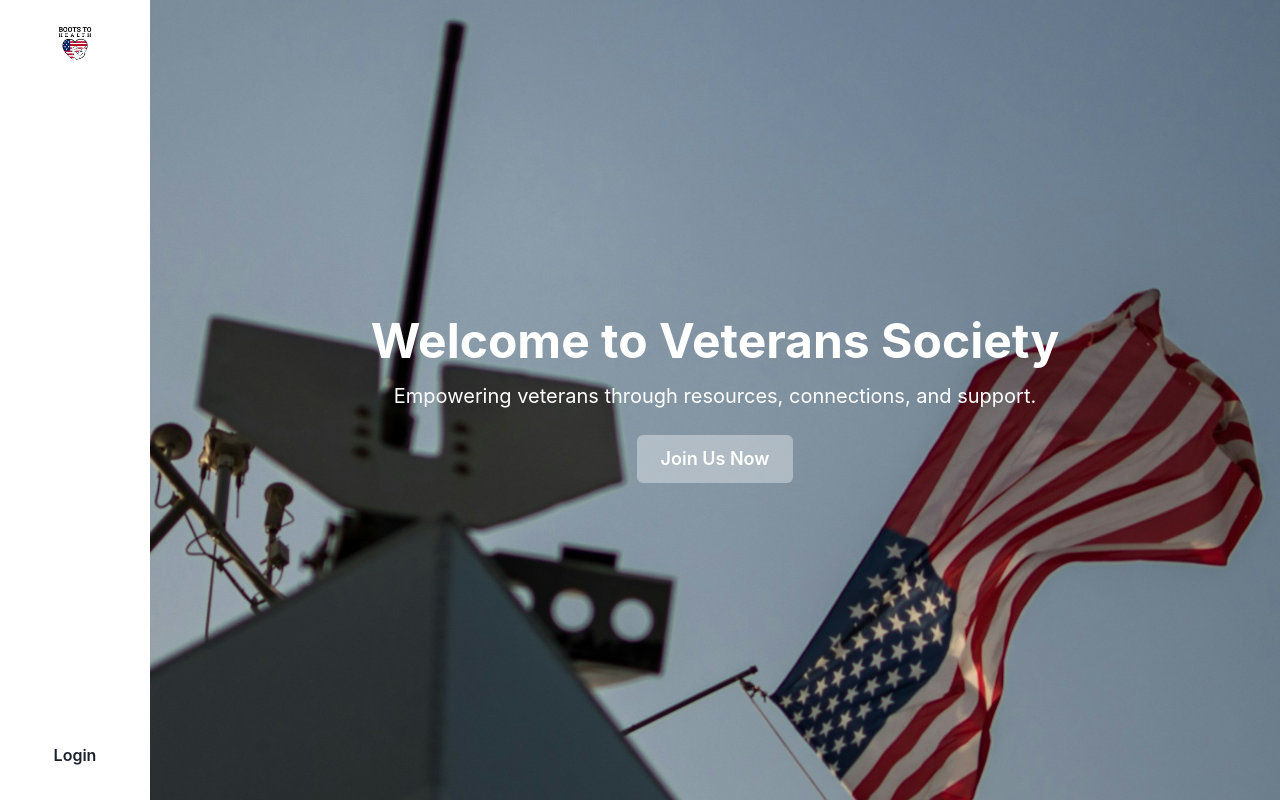
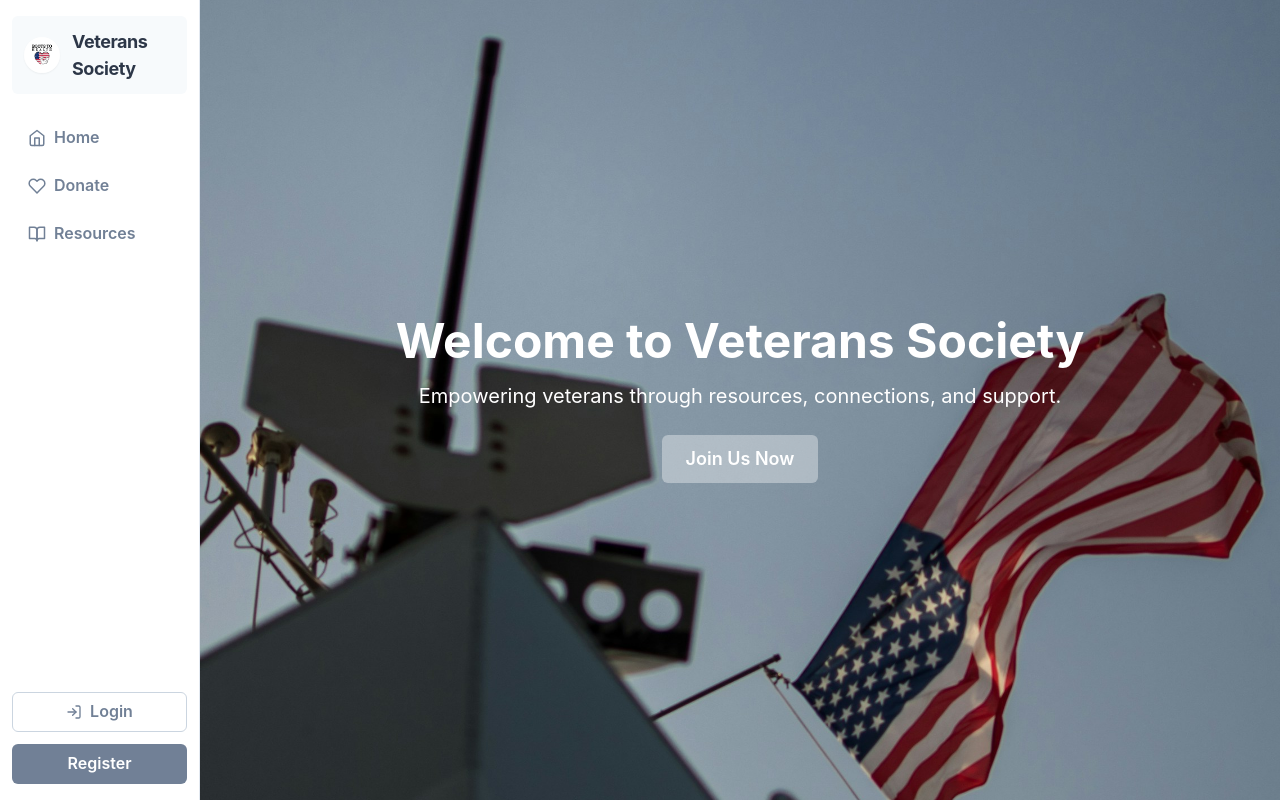
Before and after one commit to michellechang02/veterans-society, a React (Vite) app in the folder frontend/: page / in a window 1280 px wide. Built offline with nearby package versions, Linux system fonts and the light colour scheme.

Commit message:
feat(register): registration + navbar ui

```diff
--- a/frontend/src/Api/postData.tsx
+++ b/frontend/src/Api/postData.tsx
@@ -6,6 +6,12 @@ interface PostUserParams {
   setErrors: (errors: string | null) => void;
   navigate: (path: string) => void;
   toast: (options: UseToastOptions) => void;
+  setAuth: {
+    setAuthUsername: (username: string | null) => void;
+    setAuthToken: (token: string | null) => void;
+    setIsAdmin: (isAdmin: boolean) => void;
+    setAuth: (isAuthenticated: boolean) => void;
+  };
 }
 
 export const postUser = async ({
@@ -13,27 +19,40 @@ export const postUser = async ({
   setErrors,
   navigate,
   toast,
+  setAuth,
 }: PostUserParams) => {
   setErrors(null);
 
   // Additional frontend validation
   if (formData.isVeteran) {
-    if (
-      !formData.employmentStatus ||
-      !formData.workLocation ||
-      !formData.liveLocation ||
-      formData.weight === 0 ||
-      formData.height === 0
-    ) {
-      setErrors("Please fill out all required fields for veterans.");
+    const requiredVeteranFields = ['employmentStatus', 'liveLocation', 'weight', 'height'];
+
+    // Only check workLocation if employed
+    if (formData.employmentStatus === 'Employed' && !formData.workLocation) {
+      setErrors("Work location is required for employed veterans.");
       toast({
         title: 'Validation Error',
-        description: "Please fill out all required fields for veterans.",
+        description: "Work location is required for employed veterans.",
         status: 'error',
         duration: 5000,
         isClosable: true,
       });
       return;
+    }
+
+    // Check other required fields
+    for (const field of requiredVeteranFields) {
+      if (!formData[field] && formData[field] !== 0) {
+        setErrors(`Please fill out all required fields for veterans (${field} is missing).`);
+        toast({
+          title: 'Validation Error',
+          description: `Please fill out all required fields for veterans (${field} is missing).`,
+          status: 'error',
+          duration: 5000,
+          isClosable: true,
+        });
+        return;
+      }
     }
   }
 
@@ -44,14 +63,13 @@ export const postUser = async ({
       workLocation: formData.workLocation || '',
       employmentStatus: formData.employmentStatus || '',
       liveLocation: formData.liveLocation || '',
-      weight: formData.weight,
-      height: formData.height,
+      weight: formData.weight || 0,
+      height: formData.height || 0,
       isVeteran: formData.isVeteran || false,
       email: formData.email !== '' ? formData.email : null,
     };
 
     const response = await axios.post('http://127.0.0.1:8000/users/register', payload);
-
 
     // Show success toast based on response data
     toast({
@@ -62,7 +80,32 @@ export const postUser = async ({
       isClosable: true,
     });
 
-    navigate('/login'); // Redirect to login after successful registration
+    // Automatically log in the user
+    try {
+      const loginResponse = await postLogin(formData.username, formData.password);
+
+      // Store the token and role in localStorage
+      localStorage.setItem('token', loginResponse.access_token);
+      localStorage.setItem('role', loginResponse.role);
+      localStorage.setItem('username', formData.username);
+      localStorage.setItem('authToken', loginResponse.access_token);
+      localStorage.setItem('loginTime', Date.now().toString());
+
+      // Update auth context - ensure correct admin status is set
+      setAuth.setAuthUsername(formData.username);
+      setAuth.setAuthToken(loginResponse.access_token);
+      setAuth.setIsAdmin(loginResponse.role === 'admin');
+      setAuth.setAuth(true);
+
+      console.log("Auto-login successful with role:", loginResponse.role);
+
+      // Navigate to user's feed page after successful login
+      navigate(`/${formData.username}/feed`);
+    } catch (loginError) {
+      console.error("Auto-login failed:", loginError);
+      // If auto-login fails, redirect to login page as fallback
+      navigate('/login');
+    }
   } catch (err: any) {
     let errorMessages = 'An unexpected error occurred.';
     if (err.response && err.response.data && err.response.data.detail) {
--- a/frontend/src/App.tsx
+++ b/frontend/src/App.tsx
@@ -27,15 +27,18 @@ function App() {
       <ChakraProvider>
         <AuthProvider>
           <Flex height="100vh" width="100vw" overflow="hidden">
-            <Box width="150px" flexShrink={0} height="100vh" position="fixed" left={0} top={0}>
+            <Box width="200px" flexShrink={0} height="100vh" position="fixed" left={0} top={0}>
               <Navbar />
             </Box>
-            <Box flex="1" height="100vh" overflowY="auto" marginLeft="150px">
+            <Box flex="1" height="100vh" overflowY="auto" marginLeft="200px">
               <Suspense fallback={<Loading />}>
                 <Routes>
                   <Route path="/" element={<Home />} />
                   <Route path="/register" element={<Register />} />
                   <Route path="/login" element={<Login />} />
+                  <Route path="/resources" element={<Resources />} />
+                  <Route path="/donate" element={<Donate />} />
+
                   <Route element={<ProtectedRoute allowedRoles={["user", "admin"]} />}>
                     <Route path="/:username/feed" element={<Feed />} />
                     <Route path="/:username/chat" element={<Chat />} />
@@ -43,14 +46,12 @@ function App() {
                     <Route path="/:username/fitness" element={<Fitness />} />
                     <Route path="/:username/search" element={<UserSearch />} />
                     <Route path="/:username/users" element={<Profile />} />
-                    <Route path="/resources" element={<Resources />} />
-                    <Route path="/donate" element={<Donate />} />
                     <Route path="/:username/visit/:otherUsername" element={<OtherProfile />} />
                   </Route>
+
                   <Route element={<ProtectedRoute allowedRoles={["admin"]} />}>
                     <Route path="/:username/fitness/admin_view" element={<AdminFitness />} />
                     <Route path="/:username/users/admin_view" element={<Profile />} />
-                    <Route path="/resources" element={<Resources />} />
                     <Route path="/:username/visit/:otherUsername" element={<OtherProfile />} />
                   </Route>
                 </Routes>
--- a/frontend/src/Auth/Auth.tsx
+++ b/frontend/src/Auth/Auth.tsx
@@ -8,6 +8,8 @@ interface AuthContextType {
   logout: () => void;
   isAdmin: boolean;
   setIsAdmin: (isAdmin: boolean) => void;
+  isAuthenticated: boolean;
+  setAuth: (isAuthenticated: boolean) => void;
 }
 
 const AuthContext = createContext<AuthContextType | undefined>(undefined);
@@ -16,12 +18,18 @@ export const AuthProvider: React.FC<{ children: ReactNode }> = ({ children }) =>
   const [username, setUsername] = useState<string | null>(() => localStorage.getItem("username"));
   const [authToken, setAuthToken] = useState<string | null>(() => localStorage.getItem("authToken"));
   const [isAdmin, setIsAdmin] = useState<boolean>(() => localStorage.getItem("role") === "admin");
+  const [isAuthenticated, setIsAuthenticated] = useState<boolean>(() => !!localStorage.getItem("token"));
+
+  const setAuth = (isAuthenticated: boolean) => {
+    setIsAuthenticated(isAuthenticated);
+  };
 
   const logout = () => {
     localStorage.clear();
     setUsername(null);
     setAuthToken(null);
     setIsAdmin(false);
+    setIsAuthenticated(false);
   };
 
   // Session management
@@ -56,6 +64,7 @@ export const AuthProvider: React.FC<{ children: ReactNode }> = ({ children }) =>
       setAuthToken(token);
       setUsername(user);
       setIsAdmin(role === "admin");
+      setIsAuthenticated(true);
     }
   }, []);
 
@@ -67,6 +76,8 @@ export const AuthProvider: React.FC<{ children: ReactNode }> = ({ children }) =>
     logout,
     isAdmin,
     setIsAdmin,
+    isAuthenticated,
+    setAuth,
   };
   return (
     <AuthContext.Provider value={contextValue}>
--- a/frontend/src/components/Navbar.tsx
+++ b/frontend/src/components/Navbar.tsx
@@ -1,28 +1,26 @@
-import { Box, VStack, useMediaQuery, Image, Avatar, Button, IconButton, Center } from '@chakra-ui/react';
+import { Box, VStack, useMediaQuery, Image, Avatar, Button, IconButton, Flex, Text } from '@chakra-ui/react';
 import { useNavigate } from 'react-router-dom';
 import { useAuth } from '../Auth/Auth';
 import { useEffect, useState } from 'react';
 import { getUserProfilePic } from '../Api/getData';
-import { LogOut, LogIn } from 'react-feather';
+import { LogOut, LogIn, Home, Users, MessageCircle, Grid, Activity, Search, Heart, BookOpen } from 'react-feather';
 
 const Navbar: React.FC = () => {
-  const [isDesktop] = useMediaQuery('(min-width: 48em)');
+  const [isDesktop] = useMediaQuery('(min-width: 50em)');
   const navigate = useNavigate();
-  const { username, setUsername, setAuthToken } = useAuth();
-  const [profilePic, setProfilePic] = useState<string>('')
+  const { username, logout } = useAuth();
+  const [profilePic, setProfilePic] = useState<string>('');
 
   const handleLogout = () => {
-    localStorage.clear();
-    setUsername(null);
-    setAuthToken(null);
+    logout();
     navigate('/login');
   };
 
   useEffect(() => {
     const fetchProfilePic = async () => {
-            if (username !== null && username !== undefined) {
+      if (username) {
         try {
-                    const pfp = await getUserProfilePic(username!);
+          const pfp = await getUserProfilePic(username);
           setProfilePic(pfp);
         } catch (error) {
           console.error("Failed to fetch profile picture:", error);
@@ -34,65 +32,235 @@ const Navbar: React.FC = () => {
   }, [username]);
 
   return (
-        <Box as="nav" bg="bg-surface" boxShadow="md" width="150px" height="100vh" position="fixed" left={0} top={0} p={6}>
-            <Center height="100%">
-                <VStack align="center" spacing={8} height="100%" justify="space-between">
+    <Box
+      as="nav"
+      bg="white"
+      boxShadow="lg"
+      width="200px"
+      height="100vh"
+      position="fixed"
+      left={0}
+      top={0}
+      py={4}
+      px={3}
+      borderRight="1px"
+      borderColor="gray.200"
+      display="flex"
+      flexDirection="column"
+    >
       {/* Logo Section */}
+      <Flex
+        align="center"
+        mb={6}
+        p={3}
+        borderRadius="md"
+        bgColor="gray.50"
+      >
+        <Image
+          src="/vite.png"
+          alt="Veterans Society"
+          boxSize="36px"
+          mr={3}
+          borderRadius="full"
+          shadow="sm"
+        />
+        <Text
+          fontWeight="bold"
+          fontSize="lg"
+          color="gray.700"
+          letterSpacing="tight"
+        >
+          Veterans Society
+        </Text>
+      </Flex>
+
+      {/* Navigation Buttons */}
+      {isDesktop && (
+        <VStack align="start" spacing={2} width="100%" flex="1">
           <Button
-                        colorScheme="white"
-                        borderRadius="full"
-                        onClick={() => navigate('/')}
+            leftIcon={<Home size={18} />}
+            onClick={() => navigate(`/`)}
             variant="ghost"
+            borderRadius="md"
+            _hover={{ bg: 'gray.100', color: 'gray.700' }}
+            color="gray.500"
+            justifyContent="flex-start"
+            width="100%"
+            size="md"
+            py={5}
           >
-                        <Image src="/vite.png" alt="Logo" boxSize="60px" />
+            Home
           </Button>
 
-                    {/* Navigation Buttons */}
-                    {isDesktop && username && (
-                        <VStack align="center" spacing={4}>
-                            <Button onClick={() => navigate(`/`)} variant="ghost">Home</Button>
-                            <Button onClick={() => navigate(`/${username}/feed`)} variant="ghost">Feed</Button>
-                            <Button onClick={() => navigate(`/${username}/chat`)} variant="ghost">Chat</Button>
-                            <Button onClick={() => navigate(`/${username}/groups`)} variant="ghost">Groups</Button>
-                            <Button onClick={() => navigate(`/${username}/fitness`)} variant="ghost">Fitness</Button>
-                            <Button onClick={() => navigate(`/${username}/search`)} variant="ghost">Users</Button>
-                            <Button onClick={() => navigate(`/donate`)} variant="ghost">Donate</Button>
-                            <Button onClick={() => navigate(`/resources`)} variant="ghost">Resources</Button>
+          {username && (
+            <>
+              <Button
+                leftIcon={<Grid size={18} />}
+                onClick={() => navigate(`/${username}/feed`)}
+                variant="ghost"
+                borderRadius="md"
+                _hover={{ bg: 'gray.100', color: 'gray.700' }}
+                color="gray.500"
+                justifyContent="flex-start"
+                width="100%"
+                size="md"
+                py={5}
+              >
+                Feed
+              </Button>
+              <Button
+                leftIcon={<MessageCircle size={18} />}
+                onClick={() => navigate(`/${username}/chat`)}
+                variant="ghost"
+                borderRadius="md"
+                _hover={{ bg: 'gray.100', color: 'gray.700' }}
+                color="gray.500"
+                justifyContent="flex-start"
+                width="100%"
+                size="md"
+                py={5}
+              >
+                Chat
+              </Button>
+              <Button
+                leftIcon={<Users size={18} />}
+                onClick={() => navigate(`/${username}/groups`)}
+                variant="ghost"
+                borderRadius="md"
+                _hover={{ bg: 'gray.100', color: 'gray.700' }}
+                color="gray.500"
+                justifyContent="flex-start"
+                width="100%"
+                size="md"
+                py={5}
+              >
+                Groups
+              </Button>
+              <Button
+                leftIcon={<Activity size={18} />}
+                onClick={() => navigate(`/${username}/fitness`)}
+                variant="ghost"
+                borderRadius="md"
+                _hover={{ bg: 'gray.100', color: 'gray.700' }}
+                color="gray.500"
+                justifyContent="flex-start"
+                width="100%"
+                size="md"
+                py={5}
+              >
+                Fitness
+              </Button>
+              <Button
+                leftIcon={<Search size={18} />}
+                onClick={() => navigate(`/${username}/search`)}
+                variant="ghost"
+                borderRadius="md"
+                _hover={{ bg: 'gray.100', color: 'gray.700' }}
+                color="gray.500"
+                justifyContent="flex-start"
+                width="100%"
+                size="md"
+                py={5}
+              >
+                Users
+              </Button>
+            </>
+          )}
+
+          <Button
+            leftIcon={<Heart size={18} />}
+            onClick={() => navigate(`/donate`)}
+            variant="ghost"
+            borderRadius="md"
+            _hover={{ bg: 'gray.100', color: 'gray.700' }}
+            color="gray.500"
+            justifyContent="flex-start"
+            width="100%"
+            size="md"
+            py={5}
+          >
+            Donate
+          </Button>
+          <Button
+            leftIcon={<BookOpen size={18} />}
+            onClick={() => navigate(`/resources`)}
+            variant="ghost"
+            borderRadius="md"
+            _hover={{ bg: 'gray.100', color: 'gray.700' }}
+            color="gray.500"
+            justifyContent="flex-start"
+            width="100%"
+            size="md"
+            py={5}
+          >
+            Resources
+          </Button>
         </VStack>
       )}
 
       {/* Profile and Logout */}
       {isDesktop && username && (
-                        <VStack align="center" spacing={4} mt="auto">
+        <Box width="100%" mt="auto" pt={4} borderTop="1px" borderColor="gray.100">
+          <Flex align="center" mb={3} p={2} borderRadius="md" _hover={{ bg: 'gray.50' }}
+                onClick={() => navigate(`/${username}/users`)} cursor="pointer">
+            <Avatar
+              size="sm"
+              name={username}
+              src={profilePic}
+              mr={3}
+            />
+            <Text fontSize="sm" fontWeight="medium" color="gray.700" noOfLines={1}>
+              {username}
+            </Text>
+          </Flex>
           <Button
-                                onClick={() => {
-                                    navigate(`/${username}/users`);
-                                }}
+            onClick={handleLogout}
+            leftIcon={<LogOut size={18} />}
             variant="ghost"
-                                borderRadius="full"
-                                _hover={{ bg: 'transparent' }}
+            borderRadius="md"
+            _hover={{ bg: 'gray.100', color: 'gray.700' }}
+            color="gray.500"
+            width="100%"
+            size="md"
           >
-                                <Avatar size="md" name={username} src={profilePic} />
+            Logout
           </Button>
-                            <IconButton
-                                onClick={handleLogout}
-                                icon={<LogOut />}
-                                aria-label="Logout"
-                                _focus={{ boxShadow: 'none' }}
-                                variant="ghost"
-                                size="lg"
-                            />
-                        </VStack>
+        </Box>
       )}
 
-                    {/* Login Button */}
+      {/* Register and Login Buttons */}
       {isDesktop && !username && (
+        <Box width="100%" mt="auto">
+          <VStack spacing={3} width="100%">
             <Button
               onClick={() => navigate('/login')}
-                            variant="ghost"
+              variant="outline"
+              size="md"
+              width="100%"
+              borderRadius="md"
+              leftIcon={<LogIn size={16} />}
+              _hover={{ bg: 'gray.100' }}
+              _focus={{ boxShadow: 'none' }}
+              color="gray.500"
+              borderColor="gray.300"
             >
               Login
             </Button>
+            <Button
+              onClick={() => navigate('/register')}
+              bg="gray.500"
+              color="white"
+              variant="solid"
+              size="md"
+              width="100%"
+              borderRadius="md"
+              _hover={{ bg: 'gray.600' }}
+              _focus={{ boxShadow: 'none' }}
+            >
+              Register
+            </Button>
+          </VStack>
+        </Box>
       )}
 
       {/* Mobile View */}
@@ -100,11 +268,11 @@ const Navbar: React.FC = () => {
         <IconButton
           aria-label="Open Menu"
           variant="ghost"
-                            icon={<LogIn />}
+          icon={<LogIn size={20} />}
+          color="gray.500"
+          _hover={{ bg: 'gray.100', color: 'gray.700' }}
         />
       )}
-                </VStack>
-            </Center>
     </Box>
   );
 };
--- a/frontend/src/components/Register.tsx
+++ b/frontend/src/components/Register.tsx
@@ -20,6 +20,7 @@ import {
 } from '@chakra-ui/react';
 import { useNavigate } from 'react-router-dom';
 import { postUser } from '../Api/postData';
+import { useAuth } from '../Auth/Auth';
 
 interface FormData {
   firstName: string;
@@ -40,6 +41,7 @@ interface FormData {
 const Register: React.FC = () => {
   const navigate = useNavigate();
   const toast = useToast();
+  const { setUsername: setAuthUsername, setAuthToken, setIsAdmin, setAuth } = useAuth();
 
   const [step, setStep] = useState<number>(1);
   const [formData, setFormData] = useState<FormData>({
@@ -62,16 +64,37 @@ const Register: React.FC = () => {
   const [errors, setErrors] = useState<string | null>(null);
 
   const handleNext = () => {
-    if (step === 2 && formData.isVeteran) {
-      const requiredFields = ['liveLocation', 'employmentStatus'];
+    if (step === 1) {
+      // Validate required fields for first step
+      const requiredFields = ['username', 'firstName', 'lastName', 'password', 'phoneNumber'];
+      const isValid = requiredFields.every(
+        (field) => formData[field as keyof typeof formData] && formData[field as keyof typeof formData] !== ""
+      );
+
+      if (!isValid) {
+        toast({
+          title: 'Please fill out all required fields',
+          status: 'error',
+          duration: 3000,
+          isClosable: true,
+        });
+        return;
+      }
+    } else if (step === 2 && formData.isVeteran) {
+      // Validate required fields for veterans on step 2
+      const requiredFields = ['liveLocation', 'employmentStatus', 'weight', 'height'];
 
       if (formData.employmentStatus === 'Employed') {
         requiredFields.push('workLocation');
       }
 
       const isValid = requiredFields.every(
-        (field) => formData[field as keyof typeof formData] && formData[field as keyof typeof formData] !== ""
+        (field) => {
+          const value = formData[field as keyof typeof formData];
+          return value !== undefined && value !== null && value !== "";
+        }
       );
+
       if (!isValid) {
         toast({
           title: 'Please fill out all required fields',
@@ -139,7 +162,18 @@ const Register: React.FC = () => {
 
   const handleSubmit = async (e: React.FormEvent) => {
     e.preventDefault();
-    postUser({ formData, setErrors, navigate, toast });
+    postUser({
+      formData,
+      setErrors,
+      navigate,
+      toast,
+      setAuth: {
+        setAuthUsername,
+        setAuthToken,
+        setIsAdmin,
+        setAuth
+      }
+    });
   };
 
   return (
```
Lines whose indentation alone changed are shown as unchanged.
